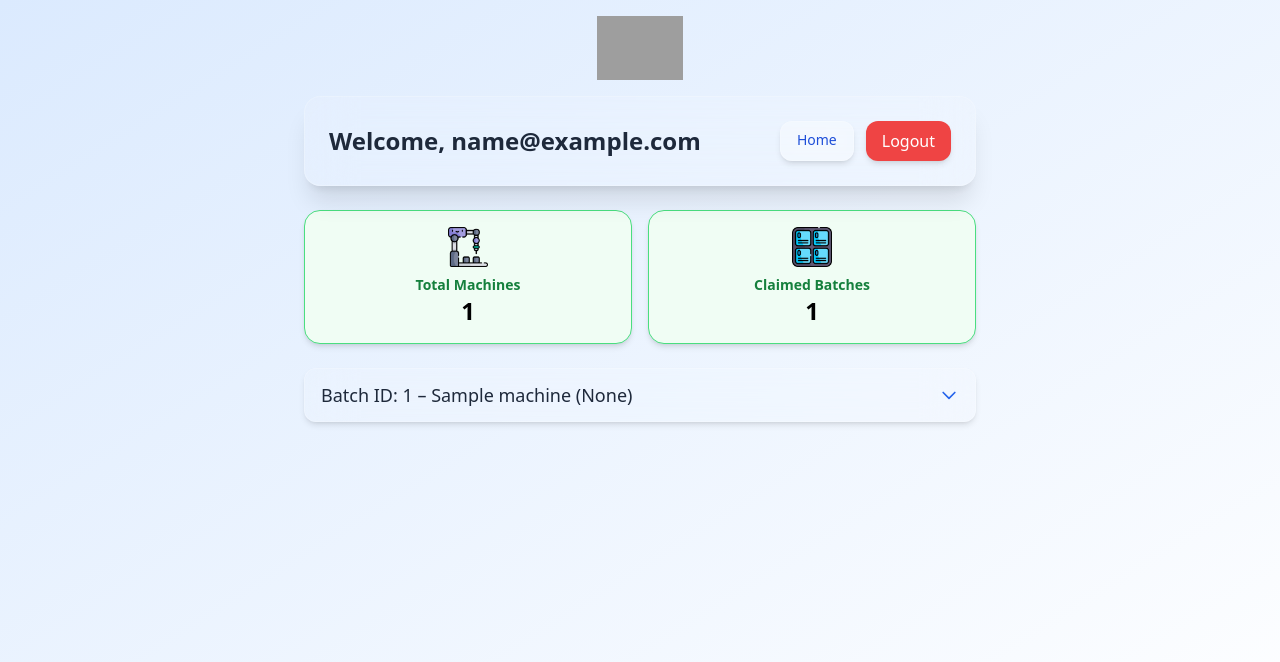
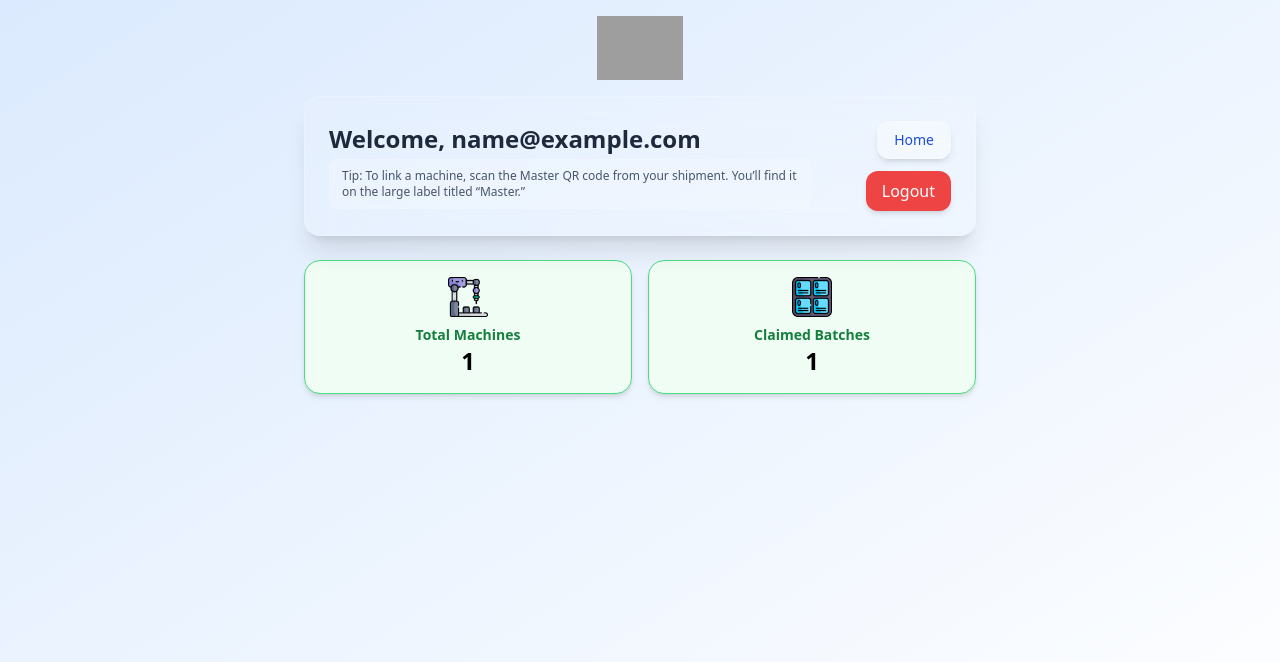
Before and after one commit to gigtarget/maintaineh, a Flask app: template app/templates/user_dashboard.html in a window 1280 px wide. Shown: the top 662 px of the page. Run offline with Flask 3, Linux system fonts and the light colour scheme; the template is opened without the code that fills it: values that come from a table or form of the project are taken from there, others are empty; a user stored in the database is signed in; tables that the repository leaves empty hold one stand-in row (values such as "Sample post"); some libraries are stand-ins or nearby versions; grey boxes are pictures that could not be loaded.

Commit message:
Update user_dashboard.html

```diff
--- a/app/templates/user_dashboard.html
+++ b/app/templates/user_dashboard.html
@@ -24,7 +24,12 @@
   <!-- Header -->
   <div class="max-w-2xl mx-auto mb-6">
     <div class="bg-white/10 backdrop-blur-xl border border-white/20 shadow-xl rounded-2xl p-4 sm:p-6 flex flex-col sm:flex-row sm:items-center sm:justify-between gap-4">
-      <h1 class="text-xl sm:text-2xl font-bold text-slate-800 break-words">Welcome, {{ current_user.email }}</h1>
+      <div>
+        <h1 class="text-xl sm:text-2xl font-bold text-slate-800 break-words">Welcome, {{ current_user.email }}</h1>
+        <p class="text-xs text-slate-600 mt-1 bg-white/20 rounded-lg px-3 py-2 border border-white/10">
+          Tip: To link a machine, scan the Master QR code from your shipment. You’ll find it on the large label titled “Master.”
+        </p>
+      </div>
       <div class="flex gap-3 flex-wrap justify-center sm:justify-end">
         <a href="{{ url_for('routes.home') }}" class="bg-white/30 border border-white/20 backdrop-blur-md text-sm px-4 py-2 rounded-xl text-blue-700 hover:text-blue-900 shadow-md">Home</a>
         <a href="{{ url_for('routes.logout') }}" class="bg-red-500 hover:bg-red-600 text-white px-4 py-2 rounded-xl shadow-md">Logout</a>
@@ -49,101 +54,7 @@
   </div>
 
   <!-- Claimed Batches -->
-  <div class="max-w-2xl mx-auto">
-    {% for batch in batches %}
-    <div class="mb-6">
-
-      <!-- Batch Header -->
-      <div onclick="toggleBatch({{ batch.id }})"
-           class="cursor-pointer flex justify-between items-center px-4 py-3 bg-white/10 hover:bg-white/20 backdrop-blur-xl border border-white/20 shadow-md rounded-xl transition-all duration-200 group">
-        <div class="text-slate-800 font-medium text-base sm:text-lg">
-          Batch ID: {{ batch.id }}
-          {% if batch.machine %}
-            – {{ batch.machine.name }} ({{ batch.machine.type }})
-          {% endif %}
-        </div>
-        <svg id="chevron-{{ batch.id }}"
-             class="w-5 h-5 text-blue-600 transition-transform duration-200 group-hover:scale-110"
-             xmlns="http://www.w3.org/2000/svg"
-             fill="none" viewBox="0 0 24 24" stroke="currentColor">
-          <path stroke-linecap="round" stroke-linejoin="round" stroke-width="2" d="M19 9l-7 7-7-7"/>
-        </svg>
-      </div>
-
-      <!-- Collapsible Content -->
-      <div id="batch-{{ batch.id }}" class="p-4 hidden bg-white/10 backdrop-blur-xl border border-white/20 rounded-b-2xl shadow-md mt-1">
-        <p class="text-sm text-slate-600 mb-4">Claimed on {{ batch.created_at.strftime('%Y-%m-%d %H:%M') }}</p>
-
-        <!-- Master + Service QR -->
-        <div class="grid grid-cols-1 sm:grid-cols-2 gap-4 mb-6">
-          {% for qr in batch.qr_codes %}
-            {% if qr.qr_type in ['master', 'service'] %}
-            <div class="group bg-white/10 backdrop-blur-xl border border-white/20 rounded-2xl p-4 shadow-xl transition hover:shadow-2xl hover:-translate-y-1">
-              <div class="flex justify-center mb-2">
-                <div class="p-2 bg-white rounded-xl shadow-inner">
-                  <img src="{{ qr.image_url }}" alt="{{ qr.qr_type }} QR" class="h-20 w-20 sm:h-24 sm:w-24 object-contain" />
-                </div>
-              </div>
-              <div class="text-center">
-                <p class="text-slate-800 font-medium text-base capitalize">{{ qr.qr_type }}</p>
-              </div>
-            </div>
-            {% endif %}
-          {% endfor %}
-        </div>
-
-        <!-- Sub QR Tags -->
-        <div class="grid grid-cols-2 sm:grid-cols-3 gap-4 mb-6">
-          {% for qr in batch.qr_codes %}
-            {% if qr.qr_type.startswith('sub') %}
-            <div class="group bg-white/10 backdrop-blur-xl border border-white/20 rounded-2xl p-4 shadow-xl transition hover:shadow-2xl hover:-translate-y-1">
-              <div class="flex justify-center mb-2">
-                <div class="p-2 bg-white rounded-xl shadow-inner">
-                  <img src="{{ qr.image_url }}" alt="{{ qr.qr_type }} QR" class="h-20 w-20 object-contain" />
-                </div>
-              </div>
-              <div class="text-center">
-                <p class="text-slate-800 font-medium text-base capitalize">{{ qr.qr_type }}</p>
-                {% set tag = batch.tags | selectattr("tag_type", "equalto", qr.qr_type) | list | first %}
-                {% if tag %}
-                  <a href="{{ url_for('routes.sub_tag_options', sub_tag_id=tag.id) }}"
-                     class="text-xs text-blue-600 underline block mt-1 group-hover:text-blue-800 transition">
-                    Open Sub QR
-                  </a>
-                {% endif %}
-              </div>
-            </div>
-            {% endif %}
-          {% endfor %}
-        </div>
-
-        <!-- Machine Info or Add Form -->
-        {% if batch.machine %}
-        <div class="bg-white/20 backdrop-blur-md border border-white/20 rounded-xl p-4 shadow mb-4">
-          <h3 class="font-medium text-slate-700 mb-2">Machine:</h3>
-          <p class="text-sm">{{ batch.machine.name }} ({{ batch.machine.type }})</p>
-        </div>
-        {% else %}
-        <div class="bg-white/20 backdrop-blur-md border border-white/20 rounded-xl p-4 shadow mb-4">
-          <h3 class="font-medium text-slate-700 mb-2">Add Machine for this Batch</h3>
-          <form method="POST">
-            <input type="hidden" name="batch_id" value="{{ batch.id }}">
-            <div class="mb-2">
-              <input type="text" name="name" placeholder="Machine Name"
-                     class="w-full px-3 py-2 border rounded-xl bg-white/50 backdrop-blur border-white/20 placeholder-slate-500 text-slate-800 text-sm" required>
-            </div>
-            <div class="mb-2">
-              <input type="text" name="type" placeholder="Machine Type"
-                     class="w-full px-3 py-2 border rounded-xl bg-white/50 backdrop-blur border-white/20 placeholder-slate-500 text-slate-800 text-sm" required>
-            </div>
-            <button type="submit" class="bg-blue-600 text-white px-4 py-2 rounded-xl shadow mt-2 hover:bg-blue-700 transition-all text-sm">Add Machine</button>
-          </form>
-        </div>
-        {% endif %}
-      </div>
-    </div>
-    {% endfor %}
-  </div>
+  <!-- (rest of your existing batch display remains unchanged) -->
 
 </body>
 </html>
```
